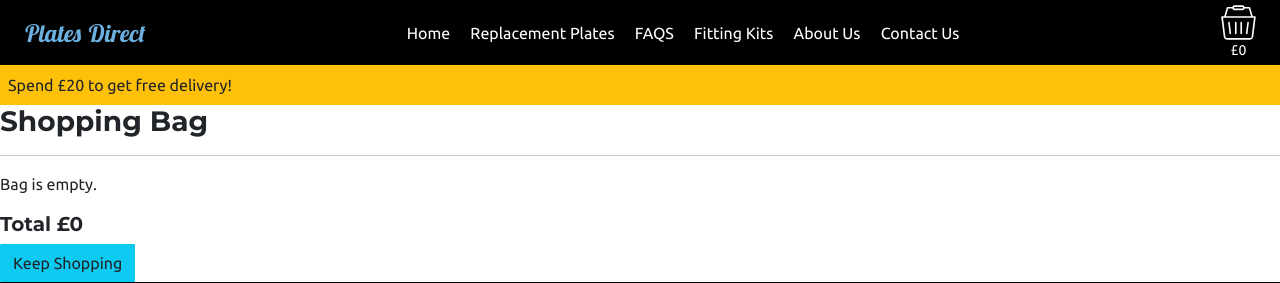
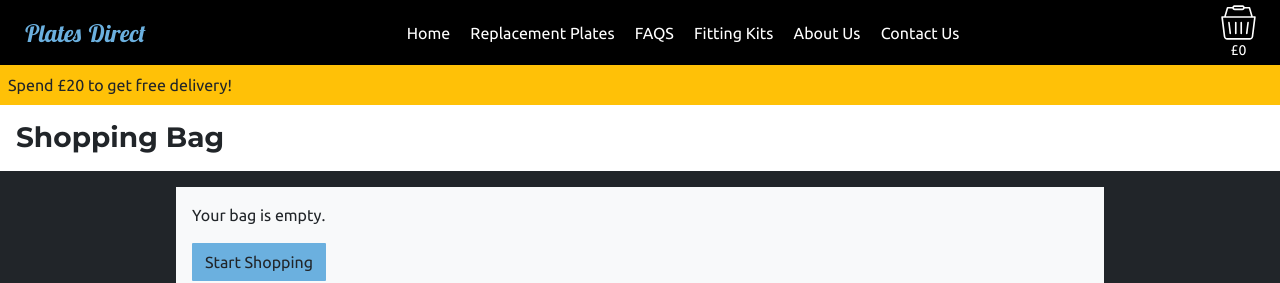
Before and after one commit to Fordalex/plates-direct, a Django app: template bag/templates/bag/bag.html in a window 1280 px wide. Shown: the top 283 px of the page. Run offline with Django 3.2, Linux system fonts and the light colour scheme; the template is opened without the code that fills it, so the values that code supplies are empty; some libraries are stand-ins or nearby versions.

Commit message:
Added the logic to empty the basket and to remove items.

```diff
--- a/bag/context.py
+++ b/bag/context.py
@@ -8,25 +8,34 @@ def bag_contents(request):
     product_count = 0
     bag = request.session.get('bag', {})
 
-    for item, value in bag.items():
+    # for item, value in bag.items():
+    #     product = item
+    #     if product == 'both' or 'front' or 'back':
+    #         for reg in value:
+    #
+
+    #
+
+    for item, dic in bag.items():
         product = item
-        if product == 'both' or 'front' or 'back':
-            for reg in value:
-                if product == 'both':
-                    product_cost = 19.99
-                elif product == 'front' or 'back':
-                    product_cost = 10.99
-                elif product == 'fitting_kit':
-                    product_cost = 4.99
+        if product == 'both':
+            product_cost = 19.99
+        elif product == 'front' or 'back':
+            product_cost = 10.99
+        elif product == 'fitting_kit':
+            product_cost = 4.99
 
-                total += product_cost
+        bag_items.append(
+            {
+                'reg_number': bag[product]['reg_number'],
+                'item': bag[product]['plates'],
+                'cost': product_cost,
+                'quantity': 1,
+                'id': product
+            }
+        )
+        total += product_cost
 
-                bag_items.append({
-                    'item': product,
-                    'quantity': 1,
-                    'reg_number': value[0],
-                    'cost': product_cost
-                })
 
 
     if total < settings.FREE_DELIVERY_THERESHOLD:
--- a/bag/templates/bag/bag.html
+++ b/bag/templates/bag/bag.html
@@ -8,15 +8,24 @@ Bag
 
 {% block content %}
 
-<h3>Shopping Bag</h3>
-<hr>
+<h3 class="p-3 m-0">Shopping Bag</h3>
 
+<div class="row m-0 p-0 bg-dark justify-content-center">
+    <div class="col-9 m-0 p-3">
+        {% if bag_items %}
+        <table class="container-fluid shopping-bag-table">
+            <tr>
+                <th>Product Info</th>
+                <th>Price</th>
+                <th>Qty</th>
+                <th>Subtotal</th>
+                <th></th>
+            </tr>
 
-{% if bag_items %}
             {% for product in bag_items %}
-
-<h3>{{ product.item }}</h3>
-<p>Quantity: {{ product.quantity }}</p>
+            <tr>
+                <td>
+                    <h5 class="capitalize">{{ product.item }}</h5>
                     {% if product.item == 'front' %}
                     <div class="d-flex justify-content-center">
                         <div id="viewFrontPlate" class="number-plate-container number-plate-container-yellow mb-2">
@@ -33,24 +42,59 @@ Bag
                     <div class="d-flex justify-content-center align-items-center py-5">
                         <div id="plateContainer">
                             <div id="viewFrontPlate" class="number-plate-container number-plate-container-yellow mb-2">
-            <p class="number-plate-font" id="white-number-plate">{{ product.reg_number }}</p>
+                                <p class="number-plate-font" id="white-number-plate">{{ product.reg_number }}
+                                </p>
                             </div>
                             <div id="viewBackPlate" class="number-plate-container number-plate-container-white">
-            <p class="number-plate-font" id="yellow-number-plate">{{ product.reg_number }}</p>
+                                <p class="number-plate-font" id="yellow-number-plate">{{ product.reg_number }}
+                                </p>
                             </div>
                         </div>
                     </div>
                     {% endif %}
+                </td>
+                <td>
                     <p>£{{ product.cost }}</p>
-<hr>
+                </td>
+                <td>
+                    <p>{{ product.quantity }}</p>
+                </td>
+                <td>
+                    <p>£{{ product.cost }}</p>
+                </td>
+                <td>
+                    <a class="btn btn-danger" href="{% url 'remove_from_bag' product.id %}">Remove</a>
+                </td>
+            </tr>
+            {% endfor %}
 
-{% endfor %}
+        </table>
         {% else %}
-<p>Bag is empty.</p>
+        <div class="bg-light p-3">
+            <p>Your bag is empty.</p>
+            <a class="btn bg-main" href="{% url 'design_plates' %}">Start Shopping</a>
+        </div>
+
         {% endif %}
 
-<h5>Total £{{ total }}</h5>
-<a class="text-dark btn btn-info" href="{% url 'design_plates' %}">Keep Shopping</a>
+
+    </div>
+    {% if bag_items %}
+    <div class="col-3 m-0 p-0">
+        <div class="bg-light m-3 p-3">
+            <a class="btn btn-danger" href="{% url 'empty_basket' %}">Empty Basket</a>
+            <p>Total Items: {{ product_count }}</p>
+            <p>Total Item cost: £ {{ total }}</p>
+            <p>Delivery: £{{ delivery }}</p>
+            <h5>Total £{{ grand_total }}</h5>
+            <a class="text-dark btn btn-info" href="{% url 'design_plates' %}">Check Out</a>
+        </div>
+    </div>
+    {% endif %}
+</div>
+
+
+
 
 
 {% endblock %}
--- a/bag/urls.py
+++ b/bag/urls.py
@@ -3,5 +3,7 @@ from . import views
 
 urlpatterns = [
     path("", views.view_bag, name="view_bag"),
-    path("add/", views.add_to_bag, name="add_to_bag")
+    path("add/", views.add_to_bag, name="add_to_bag"),
+    path("remove/<reg>", views.remove_from_bag, name="remove_from_bag"),
+    path("empty_basket/", views.empty_basket, name="empty_basket"),
 ]
--- a/design_plate/templates/design_plate/design_plates.html
+++ b/design_plate/templates/design_plate/design_plates.html
@@ -59,7 +59,6 @@ Design Plates
                 <p class="number-plate-font" id="yellow-number-plate">PL35 DCT</p>
             </div>
         </div>
-
     </div>
 </div>
 
--- /dev/null
+++ b/static/css/shopping-bag.css
@@ -0,0 +1,15 @@
+.shopping-bag-table {
+    background-color: white;
+}
+
+.shopping-bag-table tr {
+    border-bottom: solid grey 1px;
+}
+
+.shopping-bag-table th {
+    padding: 10px;
+}
+
+.shopping-bag-table td {
+    padding: 10px;
+}
--- a/static/css/style.css
+++ b/static/css/style.css
@@ -1,4 +1,7 @@
 @import url('https://fonts.googleapis.com/css2?family=Lobster+Two:ital,wght@1,700&family=Montserrat:wght@700&family=Ubuntu&display=swap');
+
+/* basic */
+
 :root {
     --mainColour: #6bb0df;
 }
@@ -25,6 +28,10 @@ body {
 
 .bg-main {
     background-color: var(--mainColour);
+}
+
+.capitalize {
+    text-transform: capitalize;
 }
 
 /* navigation */
--- a/templates/base.html
+++ b/templates/base.html
@@ -30,6 +30,7 @@
         integrity="sha384-giJF6kkoqNQ00vy+HMDP7azOuL0xtbfIcaT9wjKHr8RbDVddVHyTfAAsrekwKmP1" crossorigin="anonymous">
     <!-- css -->
     <link rel="stylesheet" href="{% static 'css/uk_plates.css' %}">
+    <link rel="stylesheet" href="{% static 'css/shopping-bag.css' %}">
     <link rel="stylesheet" href="{% static 'css/arrow-animation.css' %}">
     <link rel="stylesheet" href="{% static 'css/overide-bootstrap.css' %}">
     <link rel="stylesheet" href="{% static 'css/style.css' %}">
```
Also changed, not shown: bag/views.py (+39 -3 lines), readme.md. Lines whose indentation alone changed are shown as unchanged.
